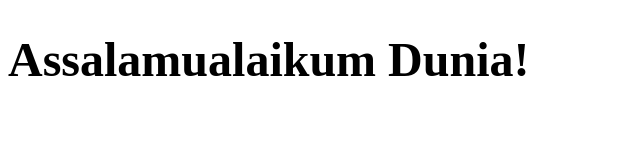
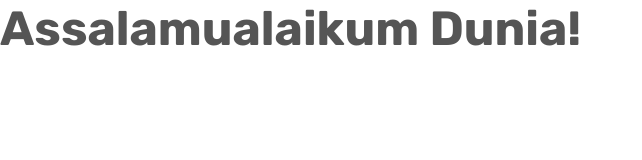
Before and after one commit to rizkyagungm/basic-template, a plain HTML site: page index.html in a window 1280 px wide. Shown: the whole page, without its empty margins (0-642 px from the left). Drawn offline with Linux system fonts and the light colour scheme.

Commit message:
update font default and css reset

```diff
--- a/index.html
+++ b/index.html
@@ -6,14 +6,19 @@
     <title>Template</title>
     <link rel="icon" type="image/png" href="favicon.png" />
 
-    <!-- Script -->
-    <script defer src="script.js"></script>
+    <link rel="preconnect" href="https://fonts.gstatic.com" />
+    <link
+      href="https://fonts.googleapis.com/css2?family=Rubik:wght@400;500;600;700&display=swap"
+      rel="stylesheet"
+    />
 
     <link
       rel="stylesheet"
       href="https://cdnjs.cloudflare.com/ajax/libs/font-awesome/7.0.0/css/all.min.css"
     />
 
+    <!-- Script -->
+    <script defer src="script.js"></script>
     <link rel="stylesheet" href="style.css" />
   </head>
   <body>
--- a/style.css
+++ b/style.css
@@ -1,12 +1,18 @@
+* {
+  padding: 0;
+  margin: 0;
+  box-sizing: border-box;
+}
+
 html {
-  box-sizing: border-box;
-  margin: 0 auto;
-  padding: 0;
   font-size: 62.5%;
 }
 
 body {
   min-height: 100vh;
+  font-size: 400;
+  font-family: "Rubik", sans-serif;
+  color: #555;
 }
 
 h1 {
```
